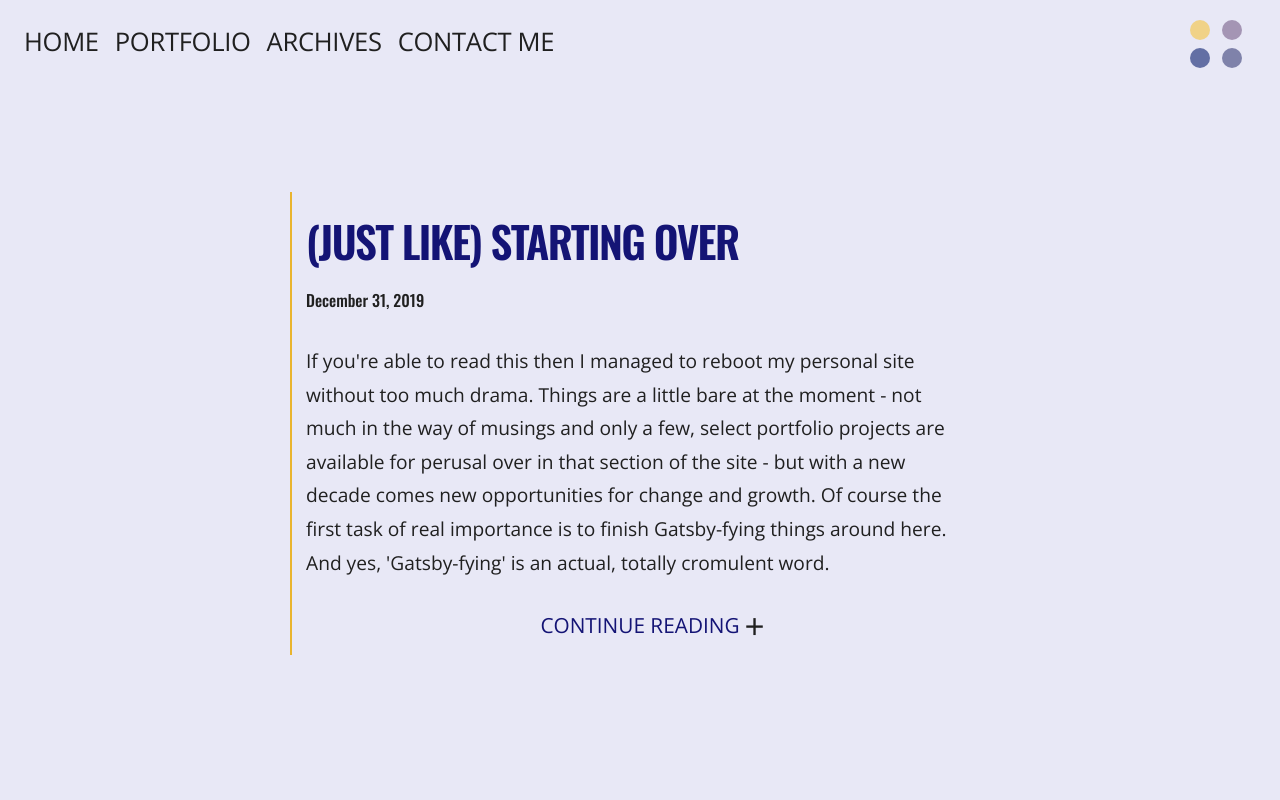
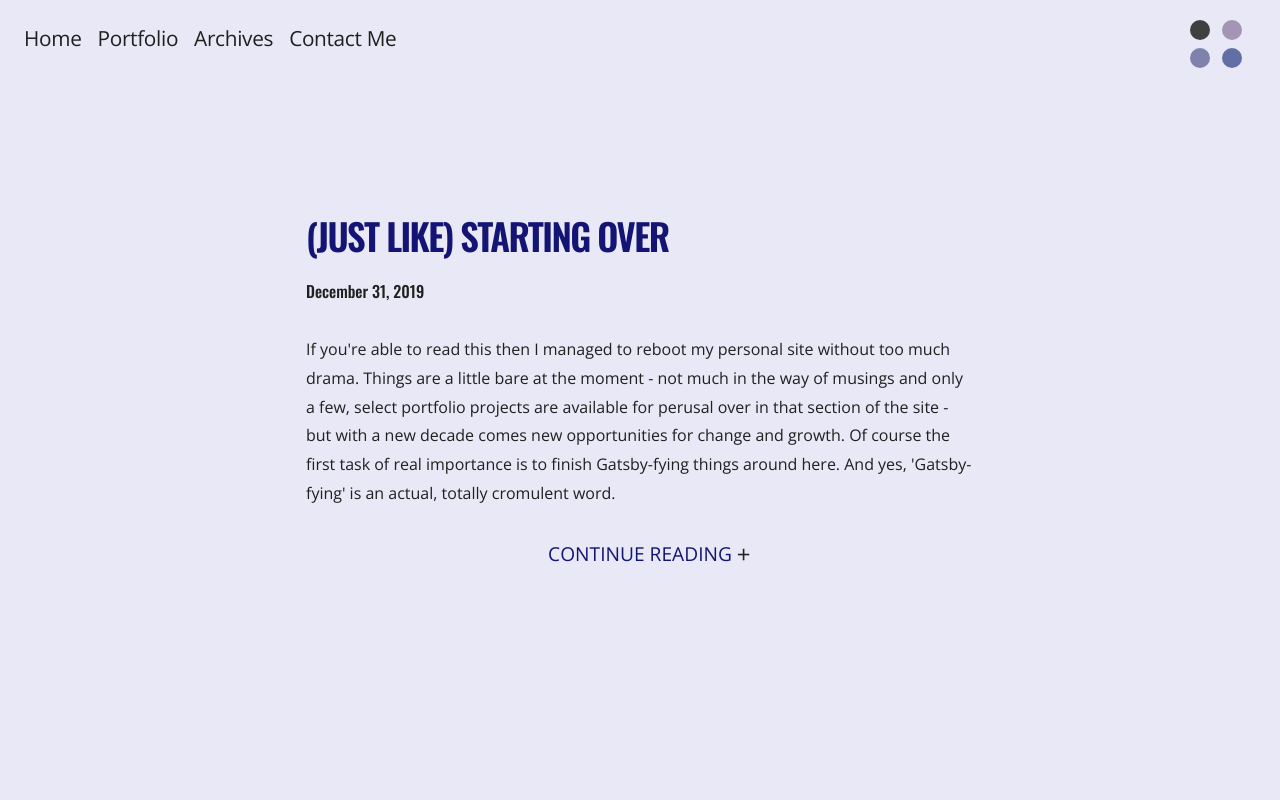
Before and after one commit to charlesmartinreed/fixed-nav-with-change-on-scroll, a plain HTML site: page index.html in a window 1280 px wide. Both pictures are taken after a click on the element 1216 px from the left and 40 px from the top of the page. Shown: the top 800 px of the page. Drawn offline with nearby package versions, Linux system fonts and the light colour scheme.

Commit message:
Make slight styling changes to front page UI.

```diff
--- a/styles/style.css
+++ b/styles/style.css
@@ -57,7 +57,7 @@ a {
   -ms-flex-item-align: center;
   align-self: center;
   margin-left: 0.6rem;
-  font-size: 2.1rem;
+  font-size: 1.7rem;
   text-transform: uppercase;
   font-weight: 500;
   letter-spacing: -0.1rem;
@@ -108,7 +108,7 @@ a {
 
 .navbar-square {
   position: absolute;
-  background-color: rgb(233, 180, 46);
+  background-color: rgb(64, 64, 64);
   height: 20px;
   width: 20px;
   border-radius: 50%;
@@ -167,8 +167,8 @@ a {
   text-decoration: transparent;
   color: rgb(32, 32, 32);
   font-weight: 300;
-  font-size: 1.6rem;
-  text-transform: uppercase;
+  font-size: 1.3rem;
+  /* text-transform: uppercase; */
   letter-spacing: -0.02rem;
   margin-right: 1rem;
 
@@ -194,23 +194,27 @@ a {
   transition: all 0.3s linear;
 }
 
-.navbar-link .link-1:hover::after {
-  background-color: #f0d287;
+.navbar-link .link-1:hover::after,
+.navbar-link .link-1.active {
+  background-color: #404040;
   -webkit-transform: scale(1);
   transform: scale(1);
 }
 
-.navbar-link .link-2:hover::after {
+.navbar-link .link-2:hover::after,
+.navbar-link .link-2.active {
   background-color: #a495b4;
   -webkit-transform: scale(1);
   transform: scale(1);
 }
-.navbar-link .link-3:hover::after {
+.navbar-link .link-3:hover::after,
+.navbar-link .link-3.active {
   background-color: #7f82aa;
   -webkit-transform: scale(1);
   transform: scale(1);
 }
-.navbar-link .link-4:hover::after {
+.navbar-link .link-4:hover::after,
+.navbar-link .link-4.active {
   background-color: #636fa4;
   -webkit-transform: scale(1);
   transform: scale(1);
@@ -223,7 +227,7 @@ a {
 }
 
 .navbar-touch-element.navbar-open .square-1 {
-  background-color: #f0d287;
+  background-color: #404040;
   -webkit-transition: all 0.1s linear;
   transition: all 0.1s linear;
   -webkit-transform: translate(-130%, -120%);
@@ -239,7 +243,8 @@ a {
 }
 
 .navbar-touch-element.navbar-open .square-3 {
-  background-color: #7f82aa;
+  background-color: #636fa4;
+
   -webkit-transition: all 0.3s linear;
   transition: all 0.3s linear;
   -webkit-transform: translate(30%, 20%);
@@ -247,7 +252,7 @@ a {
 }
 
 .navbar-touch-element.navbar-open .square-4 {
-  background-color: #636fa4;
+  background-color: #7f82aa;
   -webkit-transition: all 0.4s linear;
   transition: all 0.4s linear;
   -webkit-transform: translate(-130%, 20%);
@@ -291,21 +296,19 @@ a {
   position: absolute;
   left: 0;
   top: 0;
-  width: 2px;
-  /* transform: translateY(50%); */
-  height: 100%;
-  background-color: rgb(233, 180, 46);
+  width: 5px;
+  transform: translateY(50%);
+  height: 50%;
+  /* background-color: rgb(58, 65, 97); */
 }
 
 .blog-post-container:hover {
-  -webkit-box-shadow: 0px 0px 2rem rgba(0, 0, 0, 0.15);
-  box-shadow: 0px 8px 4px rgba(0, 0, 0, 0.3);
 }
 
 .blog-title {
   font-family: var(--ff-sans-alt);
 
-  font-size: 2.7rem;
+  font-size: 2.3rem;
   text-transform: uppercase;
   color: rgb(20, 20, 117);
   font-weight: 600;
@@ -321,8 +324,8 @@ a {
 .blog-contents,
 .blog-contents-more {
   font-weight: 300;
-  font-size: 1.2rem;
-  line-height: 2.1rem;
+  font-size: 1rem;
+  line-height: 1.8rem;
 }
 
 .blog-contents-more {
@@ -335,7 +338,7 @@ a {
 
 .blog-permalink {
   text-decoration: none;
-  font-size: 1.3rem;
+  font-size: 1.2rem;
   /* color: rgb(85, 14, 85); */
   color: rgb(20, 20, 117);
   font-weight: 400;
@@ -348,9 +351,9 @@ a {
 .blog-permalink.full-blog-active::after {
   position: absolute;
   color: rgb(32, 32, 32);
-  margin-top: -0.65rem;
+  margin-top: -0.2rem;
   margin-left: 0.3rem;
-  font-size: 2.2rem;
+  font-size: 1.5rem;
   -webkit-transition: color 0.4s ease-in-out;
   transition: color 0.4s ease-in-out;
 }
```
Also changed, not shown: script.js (+2 -7 lines).
